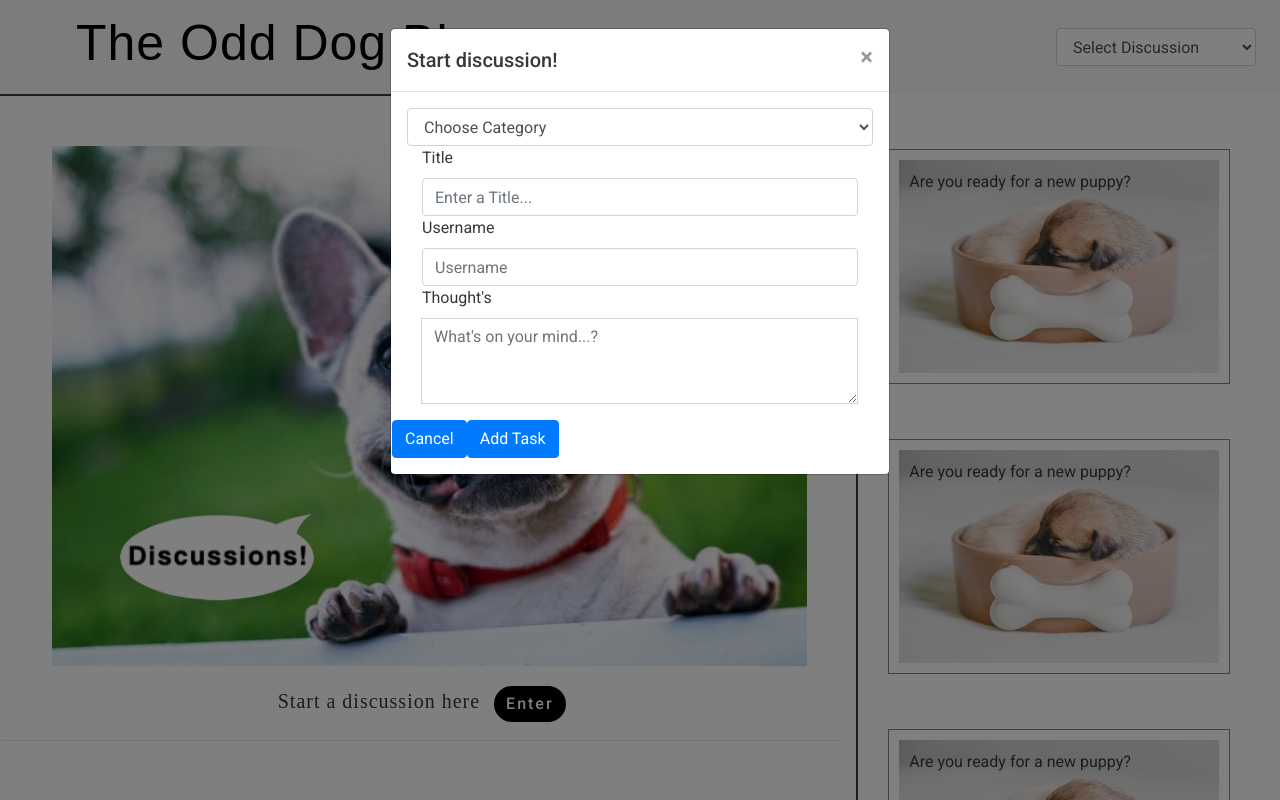
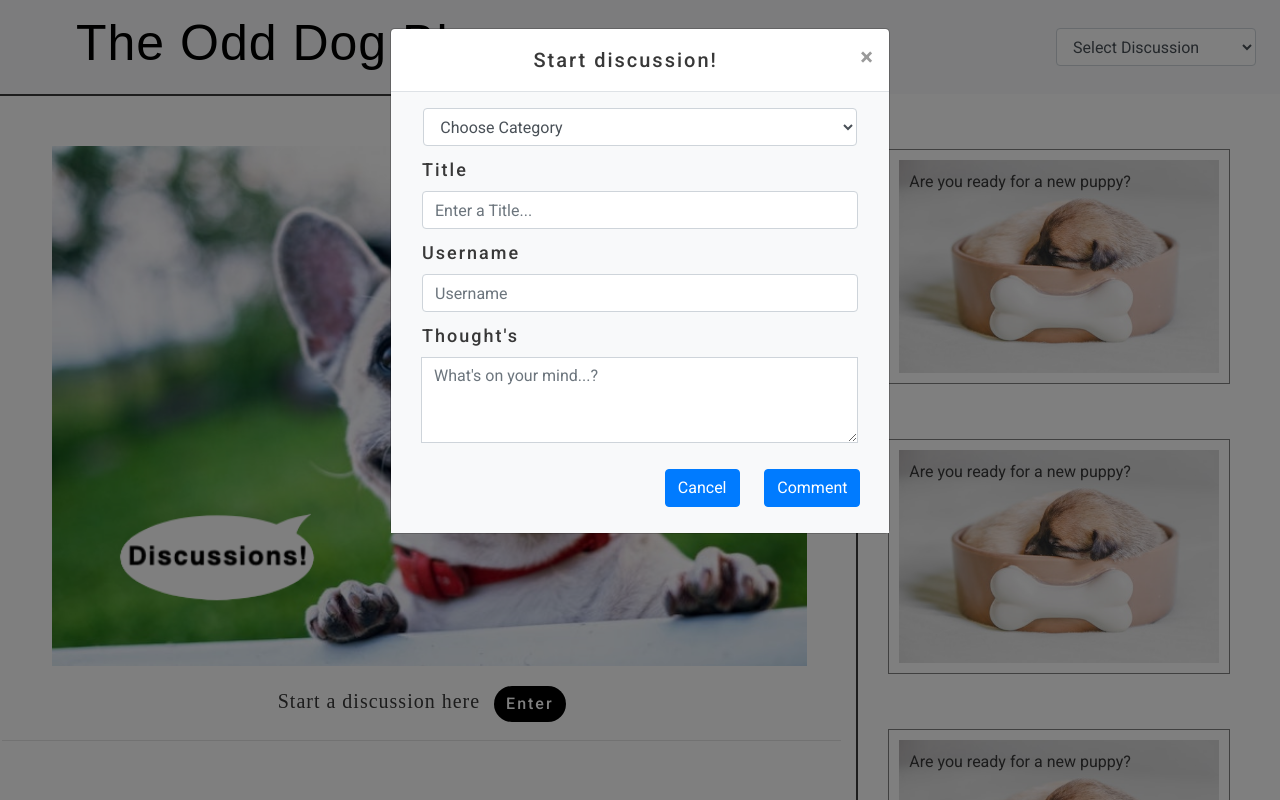
Before and after one commit to TheoNorris/the-odd-dog-blog, a Flask app: page /discussions in a window 1280 px wide, after a click on "Enter". Run offline with Flask 2, Linux system fonts and the light colour scheme; data that the repository does not hold is empty; some libraries are stand-ins or nearby versions; some web fonts are replaced.

Commit message:
discussions modal styled

```diff
--- a/static/css/style.css
+++ b/static/css/style.css
@@ -113,6 +113,44 @@ width: 100%;
 
 /* discussions.html */
 
+#category_name{
+width: 93%;
+margin: auto
+}
+
+.modal-body{
+background-color: #f8f9fa;
+}
+
+.modal-title{
+margin: 0 auto;
+letter-spacing: 2px;
+}
+
+.close-button.close{
+margin: -1rem -1rem -1rem 0;
+}
+
+.modal-label{
+margin-top: 10px;
+letter-spacing: 2px;
+font-weight: 500;
+font-size: 18px;
+color: #383838;
+}
+
+.cancel-modal{
+margin-left: 55%;
+margin-top: 10px;
+margin-bottom: 10px;
+}
+
+.comment-modal{
+margin-left: 5%;
+margin-top: 10px;
+margin-bottom: 10px;
+}
+
 .image-plus-button-cont {
   text-align: center;
 }
--- a/templates/base.html
+++ b/templates/base.html
@@ -34,7 +34,7 @@
 
   <div class="collapse navbar-collapse" id="navbarSupportedContent">
     <ul class="navbar-nav mr-auto">
-      <li class="nav-item active">
+      <li class="nav-item">
         <a class="nav-link" href="{{ url_for('index') }}">Home <span class="sr-only">(current)</span></a>
       </li>
       <li class="nav-item">
--- a/templates/discussions.html
+++ b/templates/discussions.html
@@ -34,7 +34,7 @@
         </h5>
         <button
           type="button"
-          class="close"
+          class="close-button close"
           data-dismiss="modal"
           aria-label="Close"
         >
@@ -65,7 +65,7 @@
             </select>
 
             <div class="col">
-              <label for="validationCustom01">Title</label>
+              <label class="modal-label" for="validationCustom01">Title</label>
               <input
                 type="text"
                 class="form-control"
@@ -81,7 +81,7 @@
               </div>
             </div>
             <div class="col">
-              <label for="validationCustom02">Username</label>
+              <label class="modal-label" for="validationCustom02">Username</label>
               <input
                 type="text"
                 class="form-control"
@@ -96,7 +96,7 @@
               </div>
             </div>
             <div class="col">
-              <label for="validationCustomUsername">Thought's</label>
+              <label class="modal-label" for="validationCustomUsername">Thought's</label>
               <div class="input-group">
                 <div class="input-group-prepend"></div>
                 <textarea
@@ -120,12 +120,12 @@
           <div class="row">
             <input
               type="button"
-              class="btn btn-primary"
+              class="btn btn-primary cancel-modal"
               onclick="window.location.href='{{ url_for('discussions') }}';"
               value="Cancel"
             />
-            <button class="btn btn-primary" type="submit">
-              Add Task
+            <button class="btn btn-primary comment-modal" type="submit">
+              Comment
             </button>
           </div>
         </form>
```
